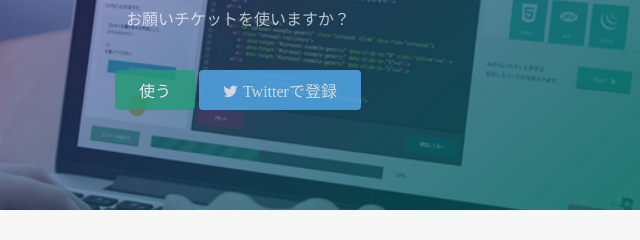
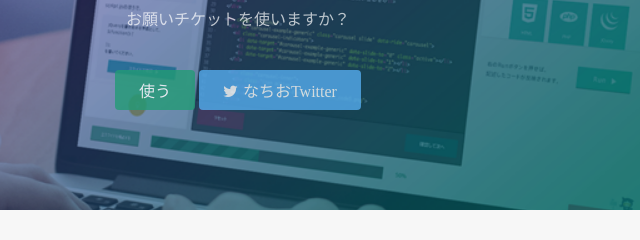
Before and after one commit to NachiOOOO/prayticket, a plain HTML site: page index.html in a window 1280 px wide. Shown: the part 338-578 px from the top of the page, 402-1042 px from the left. Drawn offline with Linux system fonts and the light colour scheme.

Commit message:
Update index.html

```diff
--- a/index.html
+++ b/index.html
@@ -27,7 +27,7 @@
       <p>お願いチケットを使いますか？</p>
       <div class="btn-wrapper">
         <a href="#" class="btn signup">使う</a>
-        <a href="#" class="btn twitter"><span class="fa fa-twitter"></span>Twitterで登録</a>
+        <a href="#" class="btn twitter"><span class="fa fa-twitter"></span>なちおTwitter</a>
       </div>
     </div>
   </div>
```
